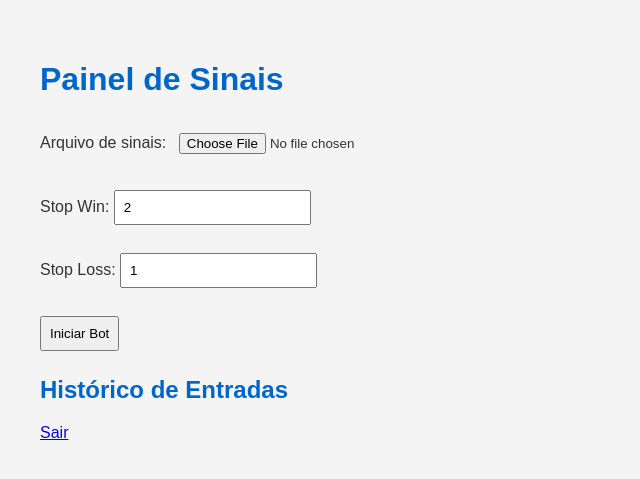
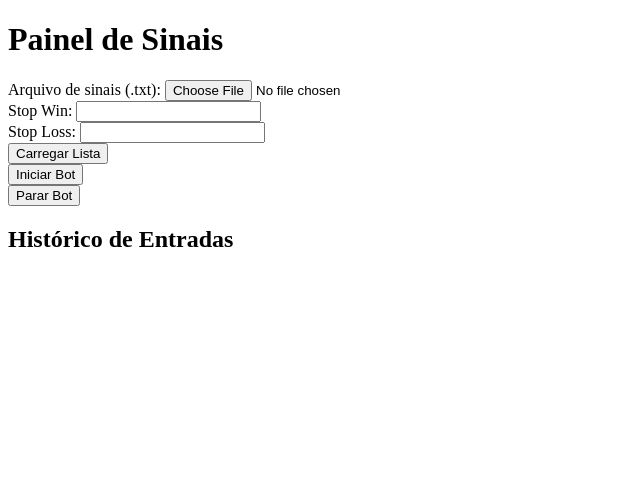
Before and after one commit to Felipeabm/painel-iqoption, a Flask app: template templates/index.html in a window 1280 px wide. Shown: the top 479 px of the page, without its empty margins (0-640 px from the left). Run offline with Flask 3, Linux system fonts and the light colour scheme; the template is opened without the code that fills it, so the values that code supplies are empty.

Commit message:
Update index.html

```diff
--- a/templates/index.html
+++ b/templates/index.html
@@ -1,29 +1,34 @@
-
 <!DOCTYPE html>
 <html lang="pt-br">
 <head>
     <meta charset="UTF-8">
-  <title>Painel de Sinais - IQ Option</title>
-  <link rel="stylesheet" href="/static/style.css">
+    <title>Painel - IQOption</title>
 </head>
 <body>
     <h1>Painel de Sinais</h1>
-  <form action="/iniciar_bot" method="post" enctype="multipart/form-data">
-    <label>Arquivo de sinais:</label>
-    <input type="file" name="arquivo" required><br><br>
+    <form method="POST" enctype="multipart/form-data">
+        <label>Arquivo de sinais (.txt):</label>
+        <input type="file" name="arquivo" required><br>
         <label>Stop Win:</label>
-    <input type="number" name="stop_win" value="2" required><br><br>
+        <input type="number" name="stop_win" required><br>
         <label>Stop Loss:</label>
-    <input type="number" name="stop_loss" value="1" required><br><br>
+        <input type="number" name="stop_loss" required><br>
+        <button type="submit">Carregar Lista</button>
+    </form>
+
+    <form method="POST" action="/start-bot">
         <button type="submit">Iniciar Bot</button>
+    </form>
+
+    <form method="POST" action="/stop-bot">
+        <button type="submit">Parar Bot</button>
     </form>
 
     <h2>Histórico de Entradas</h2>
     <ul>
         {% for entrada in historico %}
-    <li>{{ entrada.horario }} - {{ entrada.par }} - {{ entrada.resultado }}</li>
+            <li>{{ entrada.horario }} - {{ entrada.par }} - {{ entrada.direcao }} - {{ entrada.resultado }}</li>
         {% endfor %}
     </ul>
-  <a href="/logout">Sair</a>
 </body>
 </html>
```
Lines whose indentation alone changed are shown as unchanged.
